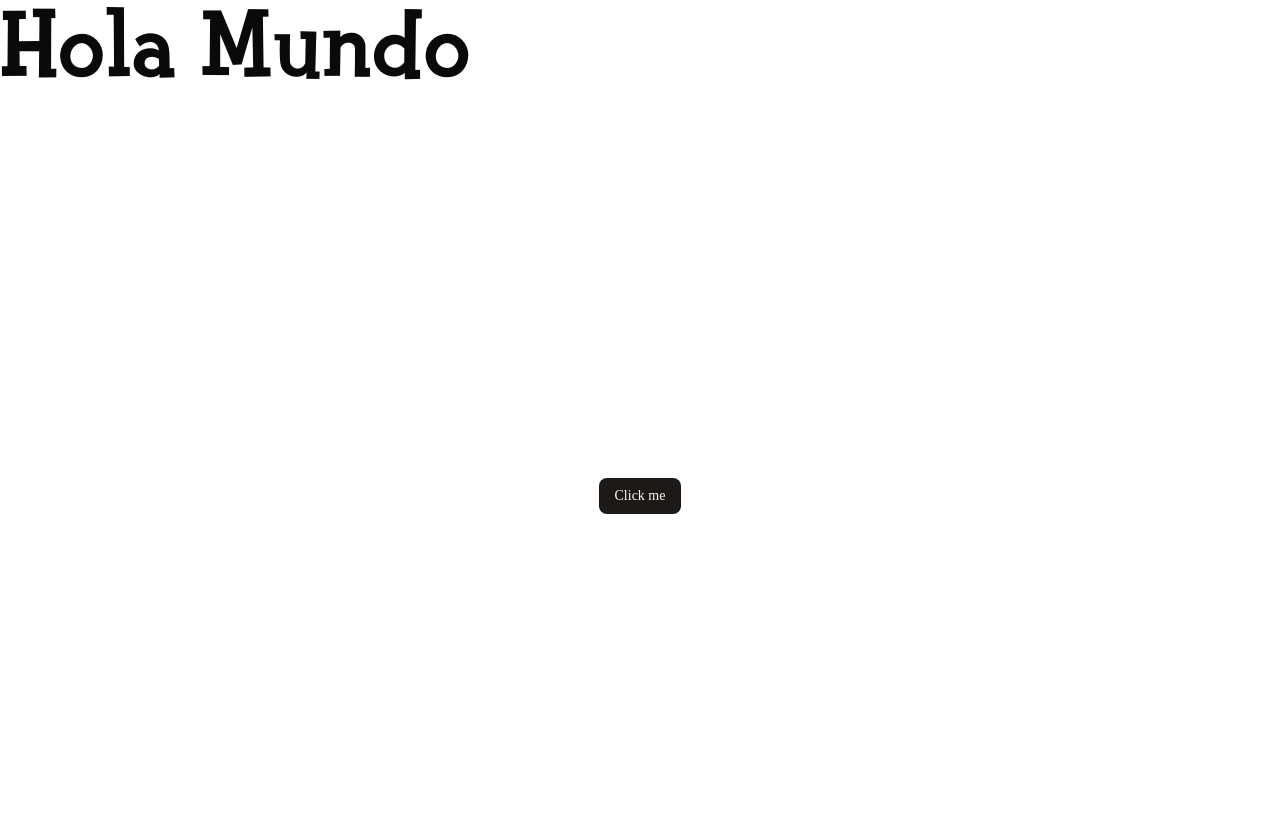
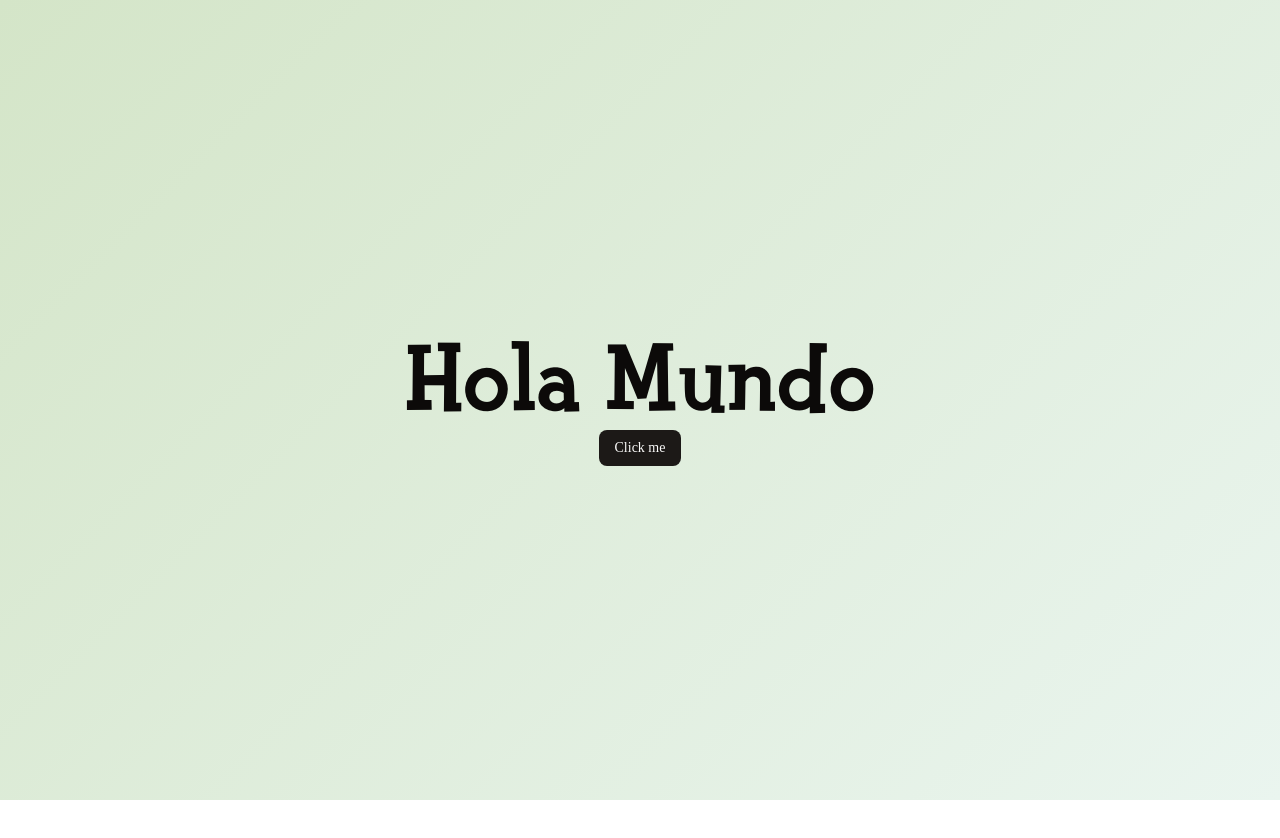
Before and after one commit to EvamAlonso95/animal-crossing-app, a React (Vite) app: page / in a window 1280 px wide. Shown: the top 838 px of the page. After the commit the page ends 800 px from the top, so only its background shows below. Built offline with nearby package versions, Linux system fonts and the light colour scheme; a web font is replaced by a local one.

Commit message:
feat: restructure header and update background styling with gradient

```diff
--- a/src/AnimalCrossingApp.tsx
+++ b/src/AnimalCrossingApp.tsx
@@ -3,8 +3,10 @@ import { Button } from "./components/ui/button";
 export const AnimalCrossingApp = () => {
   return (
     <>
-      <h1 className="text-8xl font-acnh-title">Hola Mundo</h1>
       <div className="flex min-h-svh flex-col items-center justify-center">
+        <h1 className="text-8xl justify-items-center font-acnh-title">
+          Hola Mundo
+        </h1>
         <Button>Click me</Button>
       </div>
     </>
--- a/src/index.css
+++ b/src/index.css
@@ -66,7 +66,7 @@
 
 :root {
   --radius: 0.625rem;
-  --background: oklch(1 0 0);
+  /* --background: oklch(1 0 0); */
   --foreground: oklch(0.147 0.004 49.25);
   --card: oklch(1 0 0);
   --card-foreground: oklch(0.147 0.004 49.25);
@@ -100,6 +100,7 @@
   /* Mis fuentes */
   --font-acnh-title: "FinkHeavy";
   --font-acnh-text: "FotRodin";
+  --bg-gradient: linear-gradient(135deg, #d4e5c8 0%, #eaf5ef 100%);
 }
 
 .dark {
@@ -149,6 +150,7 @@
     @apply border-border outline-ring/50;
   }
   body {
-    @apply bg-background text-foreground;
+    @apply text-foreground;
+    background-image: var(--bg-gradient);
   }
 }
```
